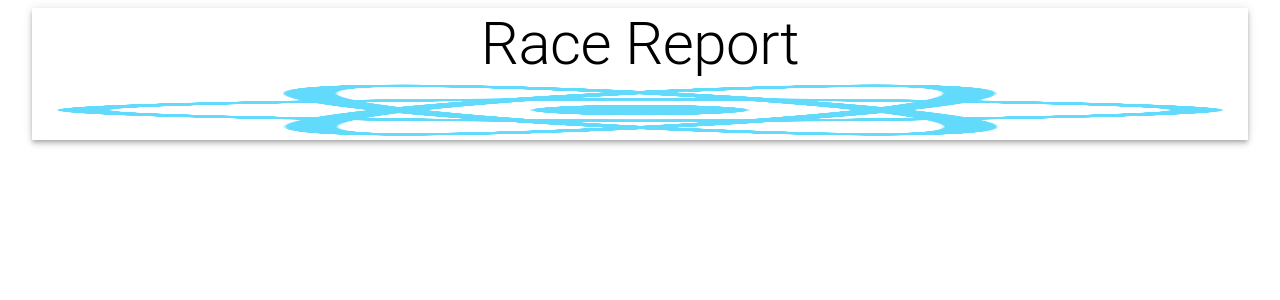
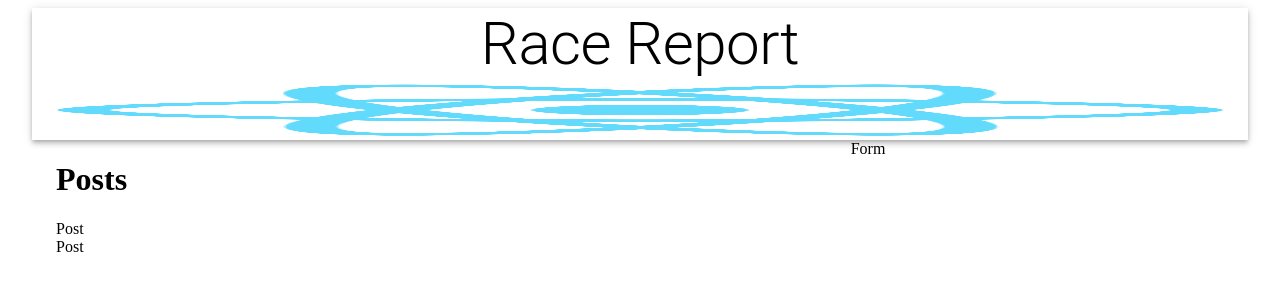
Before and after one commit to Will-Nollert/MERNstack-frontEnd-, a React (Create React App) app: page / in a window 1280 px wide. Shown: the top 300 px of the page. Built offline with nearby package versions, Linux system fonts and the light colour scheme.

Commit message:
feat: added Form and Post component

```diff
--- a/src/App.js
+++ b/src/App.js
@@ -1,8 +1,11 @@
 import React from "react";
 import { Container, AppBar, Typography, Grow, Grid } from "@material-ui/core";
 
+import Posts from "./components/Posts/Posts";
+import Form from "./components/Form/Form";
 import memories from "./images/memories.png";
-const app = () => {
+
+const App = () => {
   return (
     <Container maxwidth="lg">
       <AppBar position="static" color="inherit">
@@ -11,8 +14,25 @@
         </Typography>
         <img src={memories} alt="memories" height="60" />
       </AppBar>
+      <Grow in>
+        <Container>
+          <Grid
+            container
+            justifyContent="space-between"
+            alignItems="stretch"
+            spacing={3}
+          >
+            <Grid item xs={12} sm={7}>
+              <Posts />
+            </Grid>
+            <Grid item xs={12} sm={4}>
+              <Form />
+            </Grid>
+          </Grid>
+        </Container>
+      </Grow>
     </Container>
   );
 };
 
-export default app;
+export default App;
--- a/src/components/Form/Form.js
+++ b/src/components/Form/Form.js
@@ -0,0 +1,7 @@
+import React from "react";
+
+const Form = () => {
+  return <div>Form</div>;
+};
+
+export default Form;
--- a/src/components/Posts/Post/Post.js
+++ b/src/components/Posts/Post/Post.js
@@ -0,0 +1,7 @@
+import React from "react";
+
+const Post = () => {
+  return <div>Post</div>;
+};
+
+export default Post;
--- a/src/components/Posts/Posts.js
+++ b/src/components/Posts/Posts.js
@@ -0,0 +1,14 @@
+import React from "react";
+import Post from "./Post/Post";
+
+export const Posts = () => {
+  return (
+    <>
+      <h1>Posts</h1>
+      <Post />
+      <Post />
+    </>
+  );
+};
+
+export default Posts;
```
Also changed, not shown: src/styles.js (added, +18 -0 lines).
